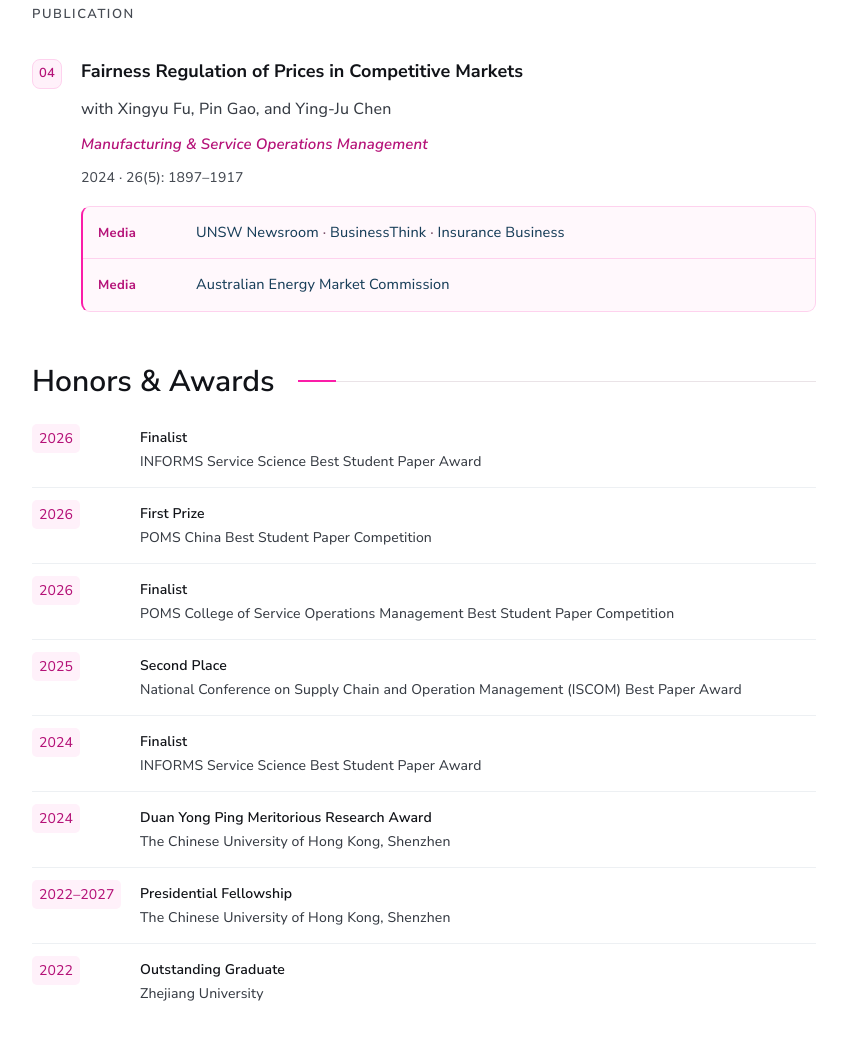
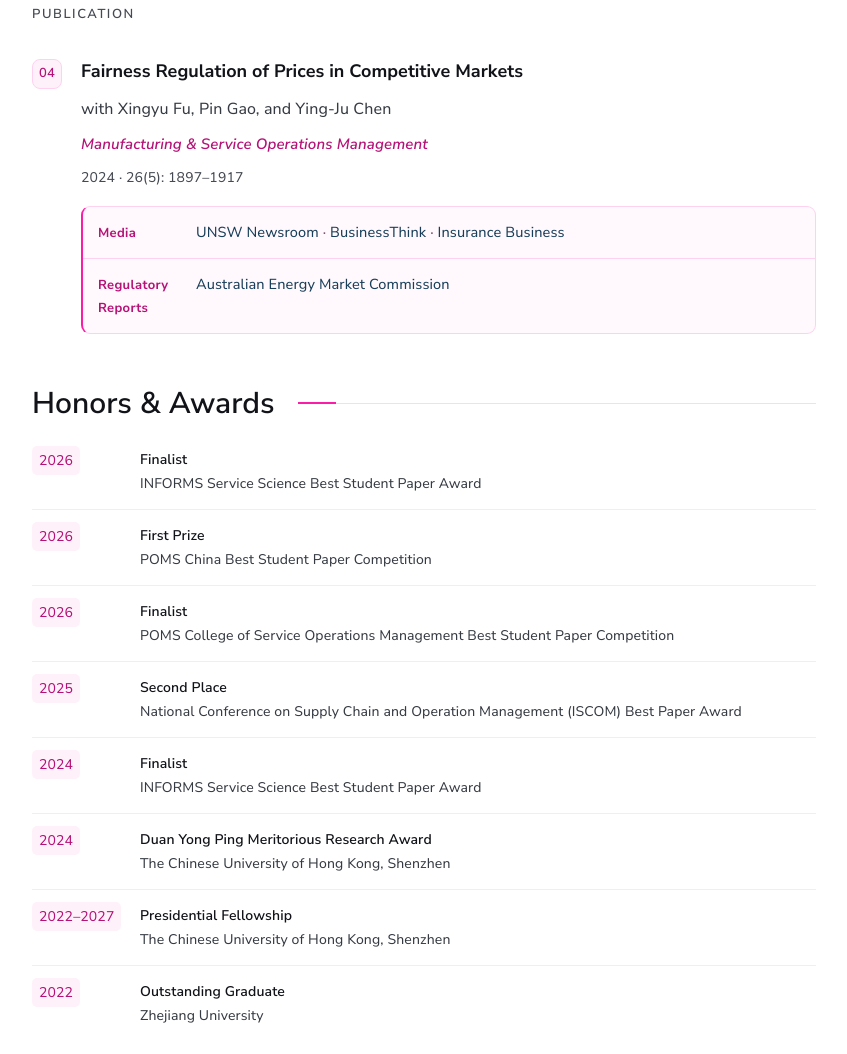
Before and after one commit to Zongsen-Yang/zongsen-yang.github.io, a plain HTML site: page index.html in a window 1280 px wide. Shown: the part 1849-2903 px from the top of the page, without its empty margins (374-1221 px from the left). Drawn offline with Linux system fonts and the light colour scheme.

Commit message:
Update index.html

```diff
--- a/index.html
+++ b/index.html
@@ -241,8 +241,8 @@
                 <span class="highlight-label">Media</span>
                 <p><a href="https://www.unsw.edu.au/newsroom/news/2024/09/how-banning-loyalty-penalties-can-help---or-hurt---consumers">UNSW Newsroom</a><span aria-hidden="true"> · </span><a href="https://www.businessthink.unsw.edu.au/articles/loyalty-penalty-regulations-market-competition-impact">BusinessThink</a><span aria-hidden="true"> · </span><a href="https://www.insurancebusinessmag.com/au/news/breaking-news/banning-loyalty-penalties-in-insurance-could-backfire-expert-warns-505239.aspx">Insurance Business</a></p>
               </div>
-              <div class="paper-highlight paper-Regulator Reports">
-                <span class="highlight-label">Media</span>
+              <div class="paper-highlight paper-regulator">
+                <span class="highlight-label">Regulatory Reports</span>
                 <p><a href="https://www.aemc.gov.au/sites/default/files/2026-06/final_report.pdf">Australian Energy Market Commission</a><span aria-hidden="true"></p>
               </div>
             </div>
```
